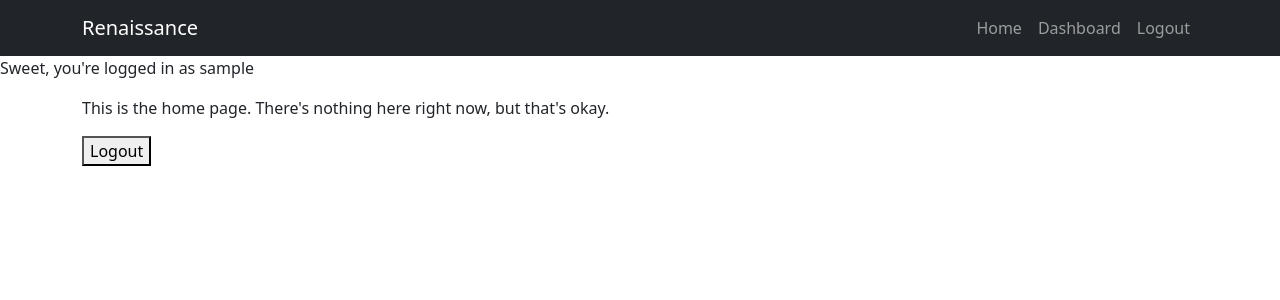
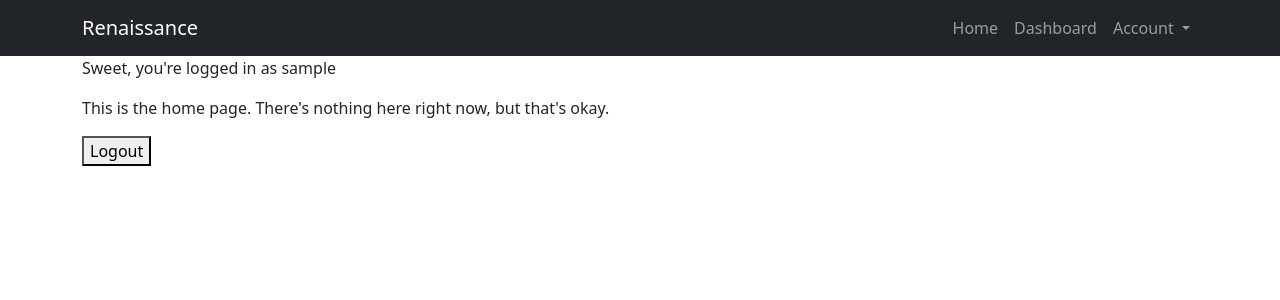
Before and after one commit to OracleNine/Renaissance, a Django app: page / in a window 1280 px wide. Shown: the top 300 px of the page. Run offline with Django 5.2, Linux system fonts and the light colour scheme; the visitor is signed in with stand-in values (Sample User, id 1).

Commit message:
Implement navbar

```diff
--- a/core/templates/core/index.html
+++ b/core/templates/core/index.html
@@ -3,9 +3,9 @@
 {% block title %}Home{% endblock %}
 
 {% block content %}
+<div class="container">
+    {% if user.is_authenticated %}<p>Sweet, you're logged in as {{ user.username }}</p>{% endif %}
 
-{% if user.is_authenticated %}<p>Sweet, you're logged in as {{ user.username }}</p>{% endif %}
-<div class="container">
     <p>This is the home page. There's nothing here right now, but that's okay.</p>
 
     <form method="post" action="{% url 'logout' %}">
--- a/core/templates/core/nav-top.html
+++ b/core/templates/core/nav-top.html
@@ -12,7 +12,18 @@
             <ul class="navbar-nav">
                 <li class="nav-item"><a href="/" class="nav-link" aria-current="page">Home</a></li>
                 <li class="nav-item"><a href="/dashboard" class="nav-link" aria-current="page">Dashboard</a></li>
-                <li class="nav-item"><a href="/logout" class="nav-link">Logout</a></li>
+                <li class="nav-item dropdown">
+                    <a class="nav-link dropdown-toggle" href="#" id="navbarDropdownMenuLink" role="button" data-bs-toggle="dropdown" aria-expanded="false">
+                        Account
+                    </a>
+                    <ul class="dropdown-menu" aria-labelledby="navbarDropdownMenuLink">
+                        <li class="nav-item"><a href="/login" class="dropdown-item" aria-current="page">Login</a></li>
+                        <form method="POST" action="{% url 'logout' %}">
+                            {% csrf_token %}
+                            <li class="nav-item"><a href="/" class="dropdown-item" onclick="this.closest('form').submit();return false;">Logout</a></li>
+                        </form>
+                    </ul>
+                </li>
             </ul>
         </div>
     </div>
--- a/core/urls.py
+++ b/core/urls.py
@@ -5,4 +5,5 @@ from . import views
 urlpatterns = [
     path("", views.index, name="index"),
     path("signup/", views.signup, name="signup"),
+    path("dashboard/", views.dashboard, name="dashboard")
 ]
--- a/core/views.py
+++ b/core/views.py
@@ -23,3 +23,9 @@ def signup(request):
         else:
             form = RegisterForm()
         return render(request, "registration/signup.html", {"form": form})
+
+def dashboard(request):
+    if (request.user.is_authenticated):
+        return render(request, "core/dashboard.html")
+    else:
+        return redirect("/login")
--- a/renaissance/settings.py
+++ b/renaissance/settings.py
@@ -127,6 +127,10 @@ USE_TZ = True
 
 STATIC_URL = 'static/'
 
+LOGIN_REDIRECT_URL="/dashboard"
+
+LOGOUT_REDIRECT_URL = "/"
+
 CRISPY_ALLOWED_TEMPLATE_PACKS = "bootstrap5"
 
 CRISPY_TEMPLATE_PACK = "bootstrap5"
```
Also changed, not shown: core/templates/registration/logout.html (added).
